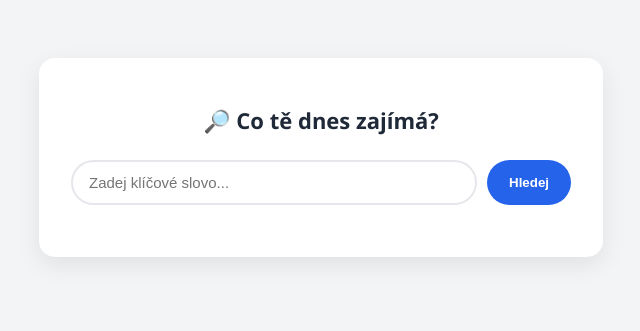
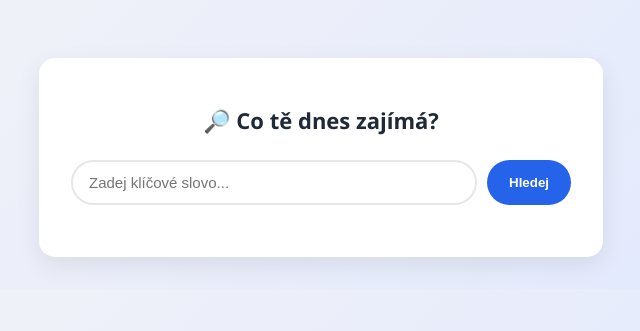
Before and after one commit to Bobulka91/search-app, a website: page index.html in a window 1280 px wide. Shown: the top 331 px of the page, 319-959 px from the left. Drawn offline with Linux system fonts and the light colour scheme.

Commit message:
Update index.html

```diff
--- a/index.html
+++ b/index.html
@@ -17,7 +17,7 @@
 
     body {
         font-family: 'Segoe UI', Tahoma, Geneva, Verdana, sans-serif;
-        background: var(--bg);
+        background: linear-gradient(135deg, #f3f4f6 0%, #e0e7ff 100%);
         display: flex;
         flex-direction: column;
         align-items: center;
```
